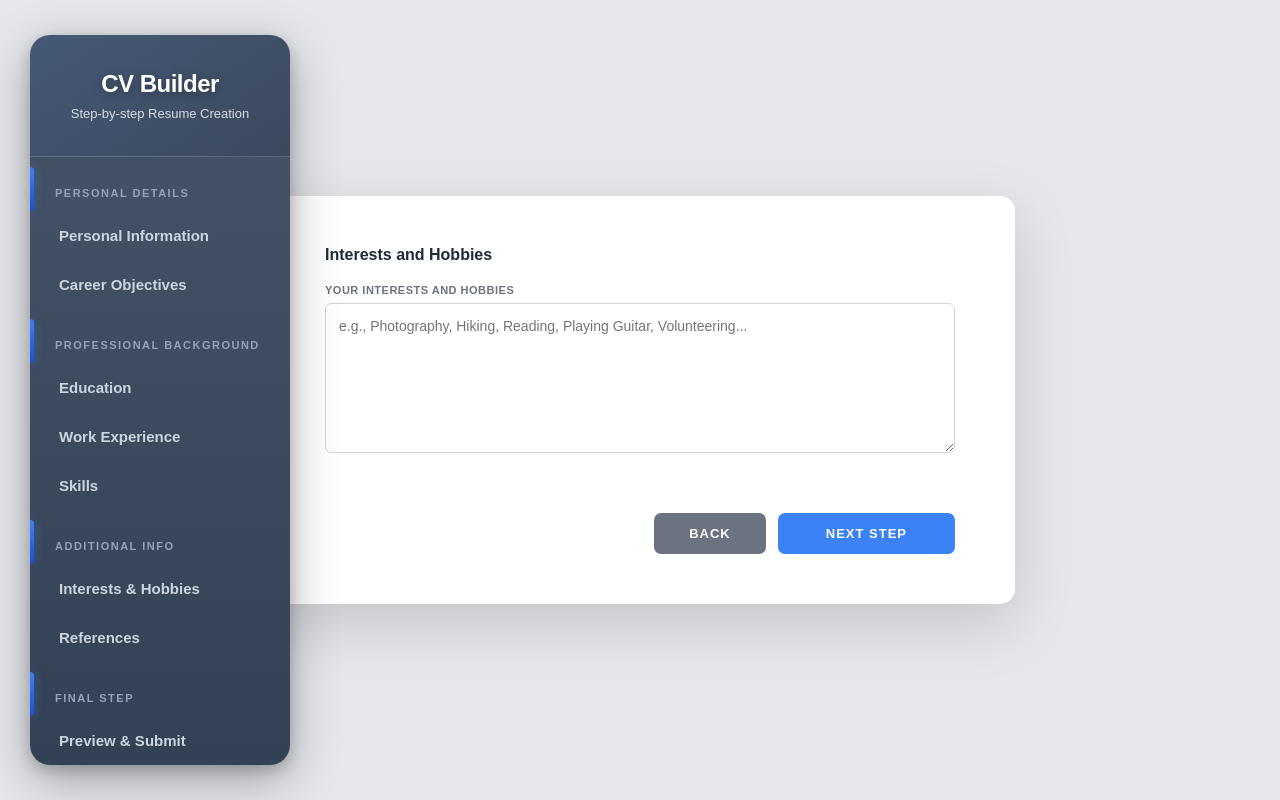
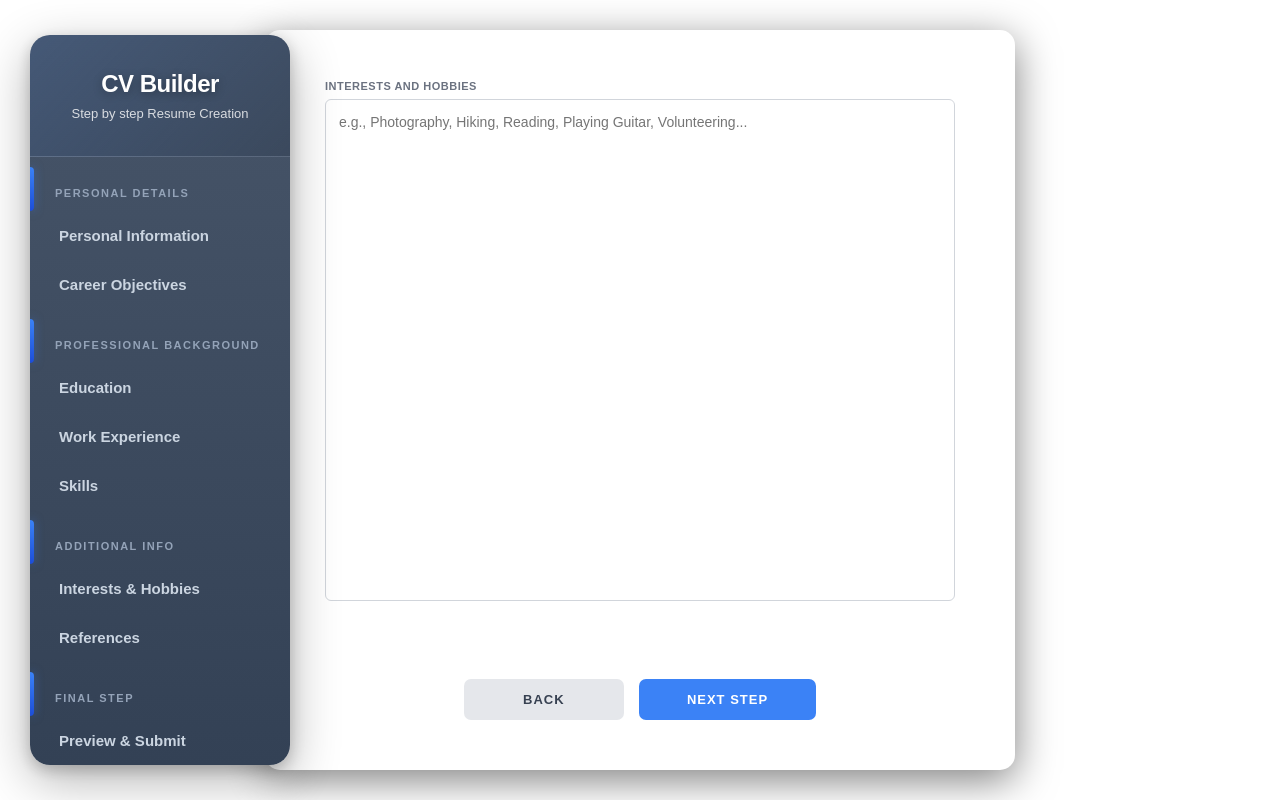
Before and after one commit to Swxounih/IPT-CV-Group-Project, a PHP site: page /Interests.php in a window 1280 px wide. Run offline with PHP 8.4, Linux system fonts and the light colour scheme.

Commit message:
Changes 10
Already fixed the Sidebar pag nag proproceed sa preview and also may title nadin ung Personal info.  fixed nadin yung size ng content boxes

```diff
--- a/Interests.php
+++ b/Interests.php
@@ -30,7 +30,7 @@ $interests = $_SESSION['resume_data']['interests'] ?? '';
 
         body {
             font-family: Arial, sans-serif;
-            background: #e5e7eb;
+            background: #ffffff;
             min-height: 100vh;
             display: flex;
             align-items: center;
@@ -54,9 +54,12 @@ $interests = $_SESSION['resume_data']['interests'] ?? '';
             background: #ffffff;
             padding: 50px 60px;
             border-radius: 15px;
-            box-shadow: 0 20px 60px rgba(0,0,0,0.15);
+            box-shadow: 0 10px 40px rgba(0,0,0,0.5);
             max-height: calc(100vh - 80px);
+            min-height: 740px;
             overflow-y: auto;
+            display: flex;
+            flex-direction: column;
         }
 
         .section-title {
@@ -66,16 +69,24 @@ $interests = $_SESSION['resume_data']['interests'] ?? '';
             margin-bottom: 20px;
         }
 
+        .form-content {
+            flex: 1;
+            display: flex;
+            flex-direction: column;
+        }
+
         .form-row {
             display: grid;
             grid-template-columns: 1fr;
             gap: 18px;
             margin-bottom: 18px;
+            flex: 1;
         }
 
         .form-group {
             display: flex;
             flex-direction: column;
+            flex: 1;
         }
 
         label {
@@ -89,6 +100,7 @@ $interests = $_SESSION['resume_data']['interests'] ?? '';
 
         textarea {
             width: 100%;
+            flex: 1;
             padding: 11px 13px;
             border: 1px solid #d1d5db;
             border-radius: 6px;
@@ -97,8 +109,8 @@ $interests = $_SESSION['resume_data']['interests'] ?? '';
             color: #1f2937;
             transition: all 0.2s ease;
             font-family: Arial, sans-serif;
-            resize: vertical;
-            min-height: 150px;
+            resize: none;
+            min-height: 300px;
             line-height: 1.6;
         }
 
@@ -108,31 +120,20 @@ $interests = $_SESSION['resume_data']['interests'] ?? '';
             box-shadow: 0 0 0 3px rgba(59, 130, 246, 0.1);
         }
 
-        .info-note {
-            background: #eff6ff;
-            border-left: 4px solid #3b82f6;
-            padding: 15px;
-            border-radius: 6px;
-            margin-bottom: 25px;
-            color: #1e40af;
-            font-size: 13px;
-            line-height: 1.5;
-        }
-
         .btn-container {
             display: flex;
-            justify-content: flex-end;
-            gap: 12px;
-            margin-top: 30px;
-            padding-top: 30px;
-
+            justify-content: center;
+            align-items: center;
+            gap: 15px;
+            margin-top: auto;
+            padding-top: 60px;
         }
 
         .back-btn {
-            background: #6b7280;
-            color: white;
+            background: #e5e7eb;
+            color: #374151;
             border: none;
-            padding: 13px 35px;
+            padding: 13px 48px;
             border-radius: 7px;
             font-size: 13px;
             font-weight: 600;
@@ -140,12 +141,13 @@ $interests = $_SESSION['resume_data']['interests'] ?? '';
             text-transform: uppercase;
             letter-spacing: 1px;
             transition: all 0.3s ease;
+            min-width: 160px;
         }
 
         .back-btn:hover {
-            background: #4b5563;
+            background: #d1d5db;
             transform: translateY(-2px);
-            box-shadow: 0 8px 20px rgba(107, 114, 128, 0.3);
+            box-shadow: 0 5px 15px rgba(0, 0, 0, 0.1);
         }
 
         .next-btn {
@@ -160,6 +162,7 @@ $interests = $_SESSION['resume_data']['interests'] ?? '';
             text-transform: uppercase;
             letter-spacing: 1px;
             transition: all 0.3s ease;
+            min-width: 160px;
         }
 
         .next-btn:hover {
@@ -224,10 +227,16 @@ $interests = $_SESSION['resume_data']['interests'] ?? '';
 
             .form-container {
                 padding: 30px 25px;
+                min-height: 350px;
+            }
+
+            textarea {
+                min-height: 200px;
             }
 
             .btn-container {
-                flex-direction: column;
+                flex-direction: column-reverse;
+                padding-top: 30px;
             }
 
             .back-btn,
@@ -243,13 +252,10 @@ $interests = $_SESSION['resume_data']['interests'] ?? '';
 
     <div class="main-content">
         <div class="form-container">
-            <div class="section-title">Interests and Hobbies</div>
-
-
-            <form action="interests.php" method="post">
+            <form action="interests.php" method="post" class="form-content">
                 <div class="form-row">
                     <div class="form-group">
-                        <label for="interests">Your Interests and Hobbies</label>
+                        <label for="interests">Interests and Hobbies</label>
                         <textarea id="interests" name="interests" placeholder="e.g., Photography, Hiking, Reading, Playing Guitar, Volunteering..."><?php echo htmlspecialchars($interests); ?></textarea>
                     </div>
                 </div>
--- a/preview.php
+++ b/preview.php
@@ -92,6 +92,9 @@ closeDBConnection($conn);
     <title>Resume Preview</title>
     <link rel="stylesheet" href="sidebar.css">
     <style>
+        .sidebar {
+            display: none !important;
+        }
         body {
             font-family: 'Georgia', serif;
             max-width: 900px;
--- a/sidebar-nav.php
+++ b/sidebar-nav.php
@@ -5,7 +5,7 @@
 <aside class="sidebar" id="sidebar">
     <div class="sidebar-header">
         <h2>CV Builder</h2>
-        <p>Step-by-step Resume Creation</p>
+        <p>Step by step Resume Creation</p>
     </div>
 
     <nav>
```
Also changed, not shown: career-objectives.php (+35 -3 lines), education.php (+34 -7 lines), personal-information.php (+15 -4 lines), references.php (+15 -12 lines), skills.php (+33 -7 lines), work-experience.php (+31 -6 lines). Lines whose indentation alone changed are shown as unchanged.
